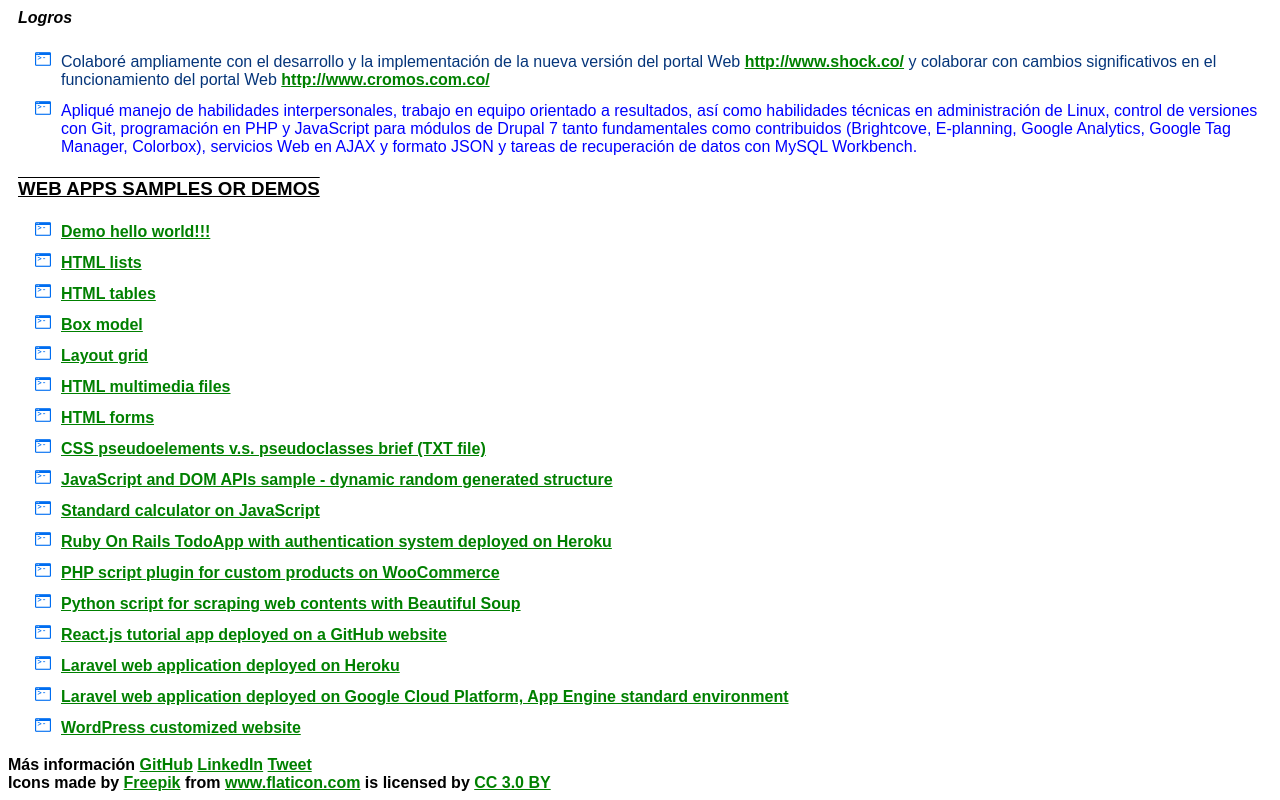
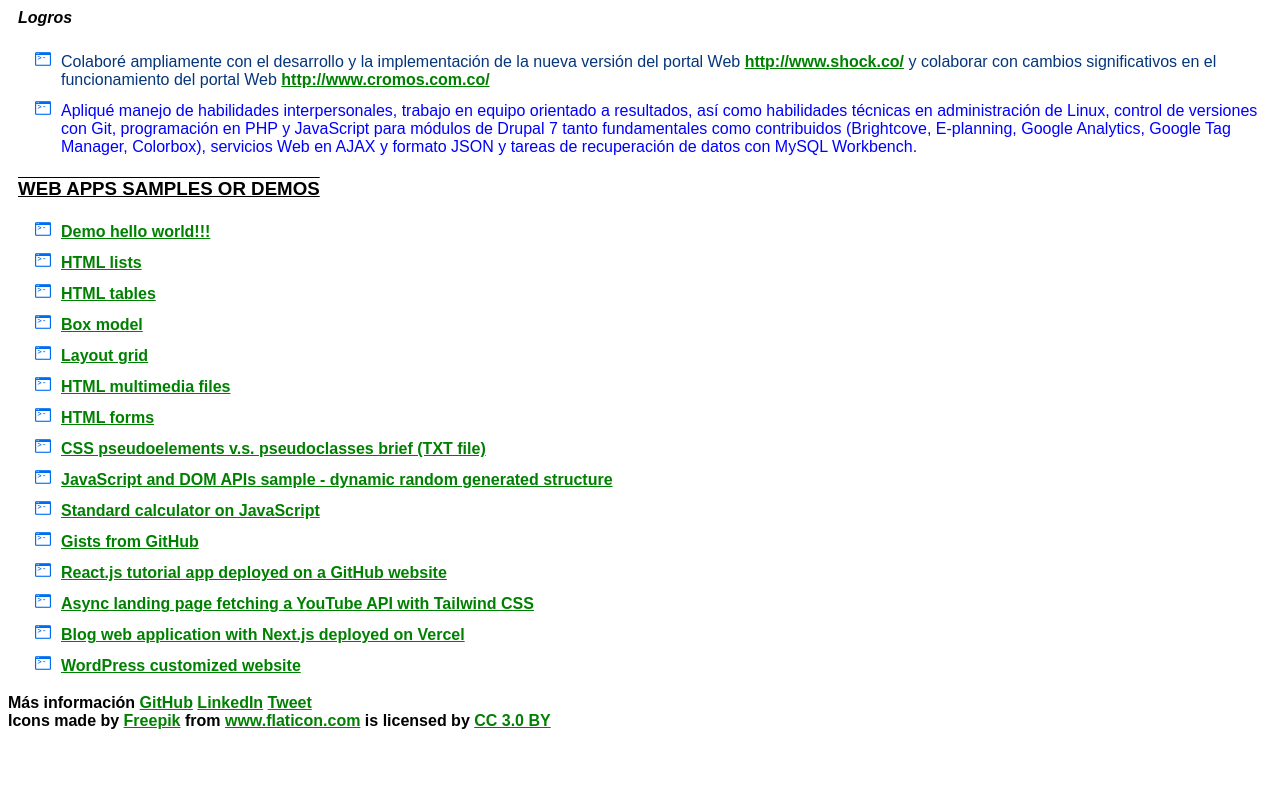
Before and after one commit to pochito427/pochito427.github.io, a plain HTML site: page index.html in a window 1280 px wide. Shown: the part 2254-3054 px from the top of the page. After the commit the page ends 2992 px from the top, so only its background shows below. Drawn offline with Linux system fonts and the light colour scheme.

Commit message:
Update and change links for web apps samples and demos section

```diff
--- a/index.html
+++ b/index.html
@@ -195,12 +195,10 @@
                             <li><a href="00-HTML-CSS-basics/homework_css_pseudoclassesVSpseudoelements.txt" target="_blank">CSS pseudoelements v.s. pseudoclasses brief (TXT file)</a></li>
                             <li><a href="01-JS-DOM-APIs/dom.html" target="_blank">JavaScript and DOM APIs sample - dynamic random generated structure</a></li>
 							<li><a href="calculadora.html" target="_blank">Standard calculator on JavaScript</a></li>
-                            <li><a href="https://warm-shore-97721.herokuapp.com/" target="_blank">Ruby On Rails TodoApp with authentication system deployed on Heroku</a></li>
-							<li><a href="https://gist.github.com/pochito427/601b717b5278892c0683db140d8ffb61" target="_blank">PHP script plugin for custom products on WooCommerce</a></li>
-							<li><a href="https://gist.github.com/pochito427/f698baa14d54878a8dec2b7b448a0b90" target="_blank">Python script for scraping web contents with Beautiful Soup</a></li>
+							<li><a href="https://gist.github.com/pochito427" target="_blank">Gists from GitHub</a></li>
 							<li><a href="https://pochito427.github.io/react-tutorial/" target="_blank">React.js tutorial app deployed on a GitHub website</a></li>
-							<li><a href="http://boiling-lake-57555.herokuapp.com/" target="_blank">Laravel web application deployed on Heroku</a></li>
-							<li><a href="http://notional-mantra-170019.appspot.com/" target="_blank">Laravel web application deployed on Google Cloud Platform, App Engine standard environment</a></li>
+							<li><a href="https://pochito427.github.io/async-landing/" target="_blank">Async landing page fetching a YouTube API with Tailwind CSS</a></li>
+							<li><a href="https://nextjs-blog-seven-dusky-93.vercel.app/" target="_blank">Blog web application with Next.js deployed on Vercel</a></li>
 							<li><a href="https://espaciocivicobarriosunidos.wordpress.com/" target="_blank">WordPress customized website</a></li>
 		    			</ul>
 		    		</div>
```
